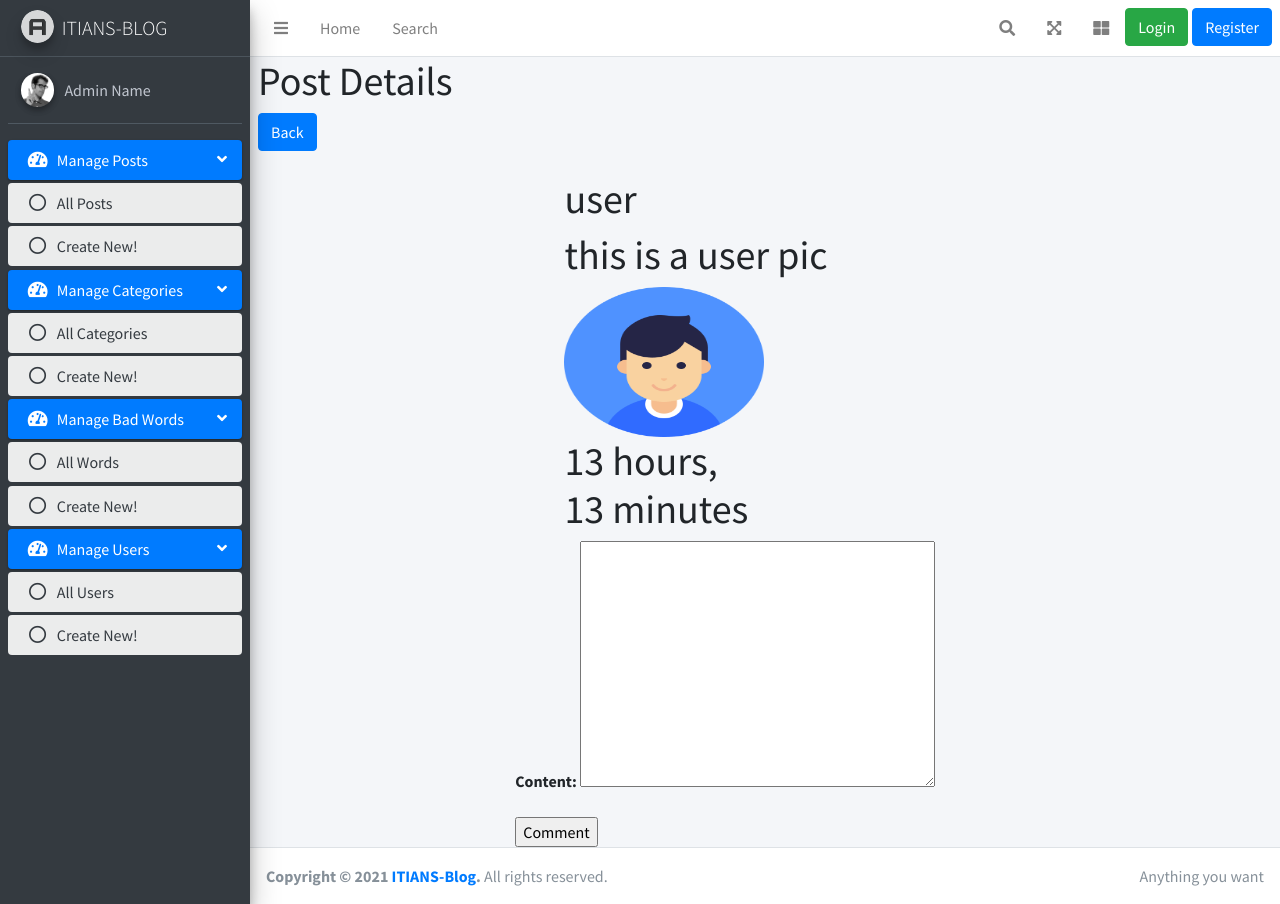
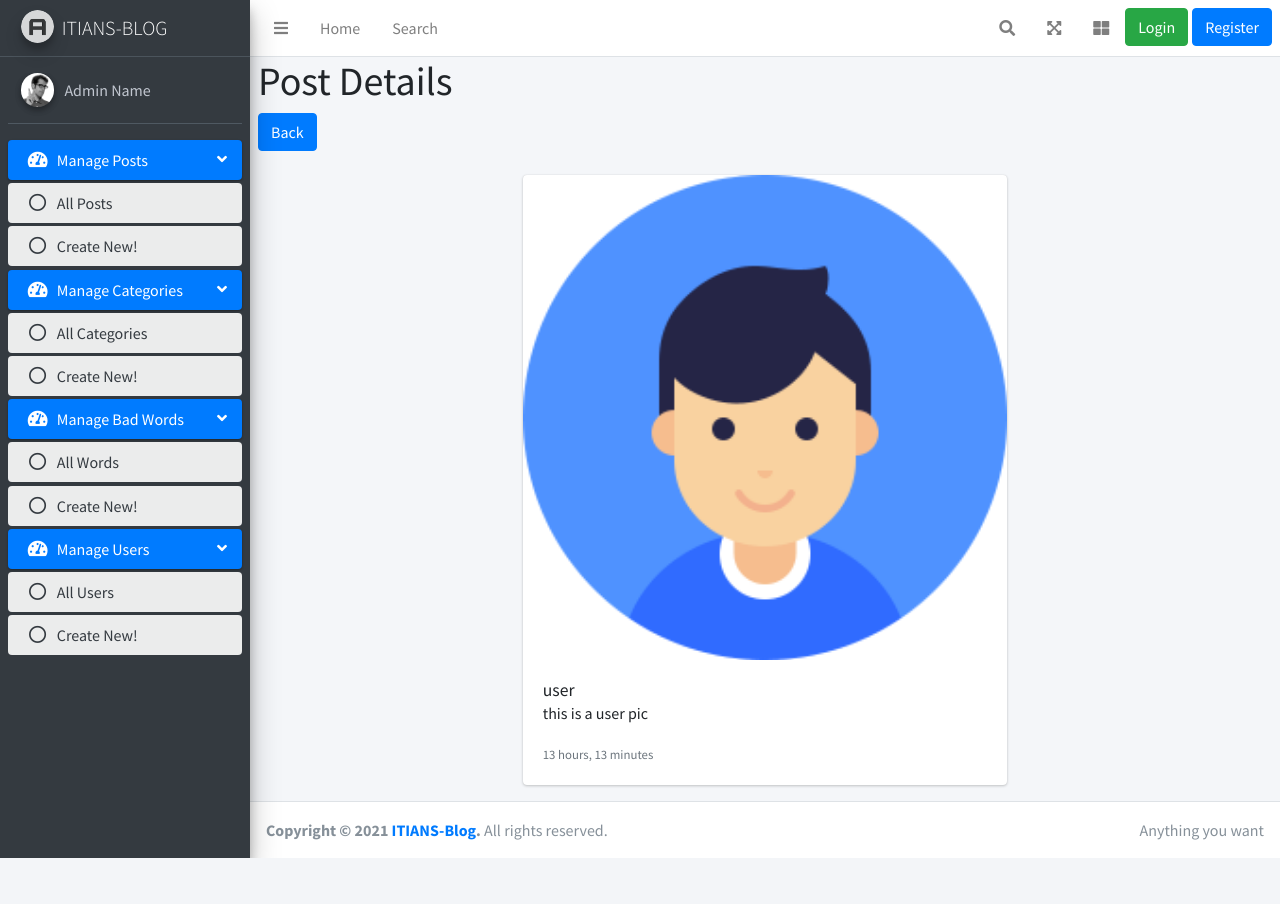
Before and after one commit to abdullahnegm/Django-Blog-Project, a Django app: page /auth/post_details/user in a window 1280 px wide. After the commit the page ends 858 px from the top, so only its background shows below. Run offline with Django 3.2, Linux system fonts and the light colour scheme; data comes from the database, SQL or seed files in the repository; both versions use the stored data as it was after the commit; data that the repository does not hold is empty; some libraries are stand-ins or nearby versions.

Commit message:
updating in show post UI

```diff
--- a/dashboard/templates/auth/dashboard/posts/posts_details.html
+++ b/dashboard/templates/auth/dashboard/posts/posts_details.html
@@ -6,24 +6,41 @@
 {% endblock %} {% block body_block %}
 <div class="row">
     <div class="col-6 offset-3">
-        {% if user == post.user %}
-        <button class="btn btn-danger">
-            <a href="{% url 'dashboard:editpost' post.slug %}">Edit Post</a>
-        </button>
-        {% endif %}
-
         <div class="container-fluid">
             <div class="row">
-                <div class="col-8 offset-1">
+                <div class="col-md-12">
                     <div class="post-content">
-                        <h1>{{post.title}}</h1>
-                        <h1>{{post.content}}</h1>
-                        <img src={{post.image.url}} style="width: 200px; height:150px;" alt="post image"/>
-                        <h1>{{post.publish | timesince}}</h1>
+                        <div class="card mb-3">
+                            <img
+                                src="{{post.image.url}}"
+                                class="card-img-top"
+                                alt="{{post.title}}"
+                            />
+                            <div class="card-body">
+                                <h5 class="card-title">{{post.title}}</h5>
+                                <p class="card-text">{{post.content }}</p>
+                                <div class="d-flex justify-content-between">
+                                    <p class="card-text">
+                                        <small class="text-muted"
+                                            >{{post.publish | timesince}}</small
+                                        >
+                                    </p>
+                                    {% if user == post.user %}
+                                    <button class="btn btn-primary mb-3">
+                                        <a
+                                            class="text-light"
+                                            href="{% url 'dashboard:editpost' post.slug %}"
+                                            >Edit Post</a
+                                        >
+                                    </button>
+                                    {% endif %}
+                                </div>
+                            </div>
+                        </div>
                     </div>
                 </div>
             </div>
-            <div class="row">
+            <!-- <div class="row">
 
                 <form action="{% url 'comments:create' post.slug %}" method="POST">
                     {% csrf_token %}
@@ -52,19 +69,8 @@
                     </form>
                   {% endfor %}
 
-            </div>
+            </div> -->
         </div>
     </div>
 </div>
 {% endblock %}
-
-<!--    "post": post,
-        "comments": comments,
-        "comment_form": comment_form -->
-<!--  -->
-        <!-- # user -->
-<!-- # title -->
-<!-- # image -->
-<!-- # publish -->
-<!-- # content -->
-<!-- # slug -->
--- a/dashboard/templates/auth/dashboard/posts/posts_form.html
+++ b/dashboard/templates/auth/dashboard/posts/posts_form.html
@@ -6,7 +6,7 @@
 {% block body_block %}
 <div class="row">
     <div class="col-6 offset-3">
-        <form enctype="multipart/form-data" method="POST" class="form-group">
+        <form class="form" enctype="multipart/form-data" method="POST" class="form-group">
             {%csrf_token%}
             {{post_form.as_p}}
 
```
Also changed, not shown: db.sqlite3, uploads/posts/user.png (added).
